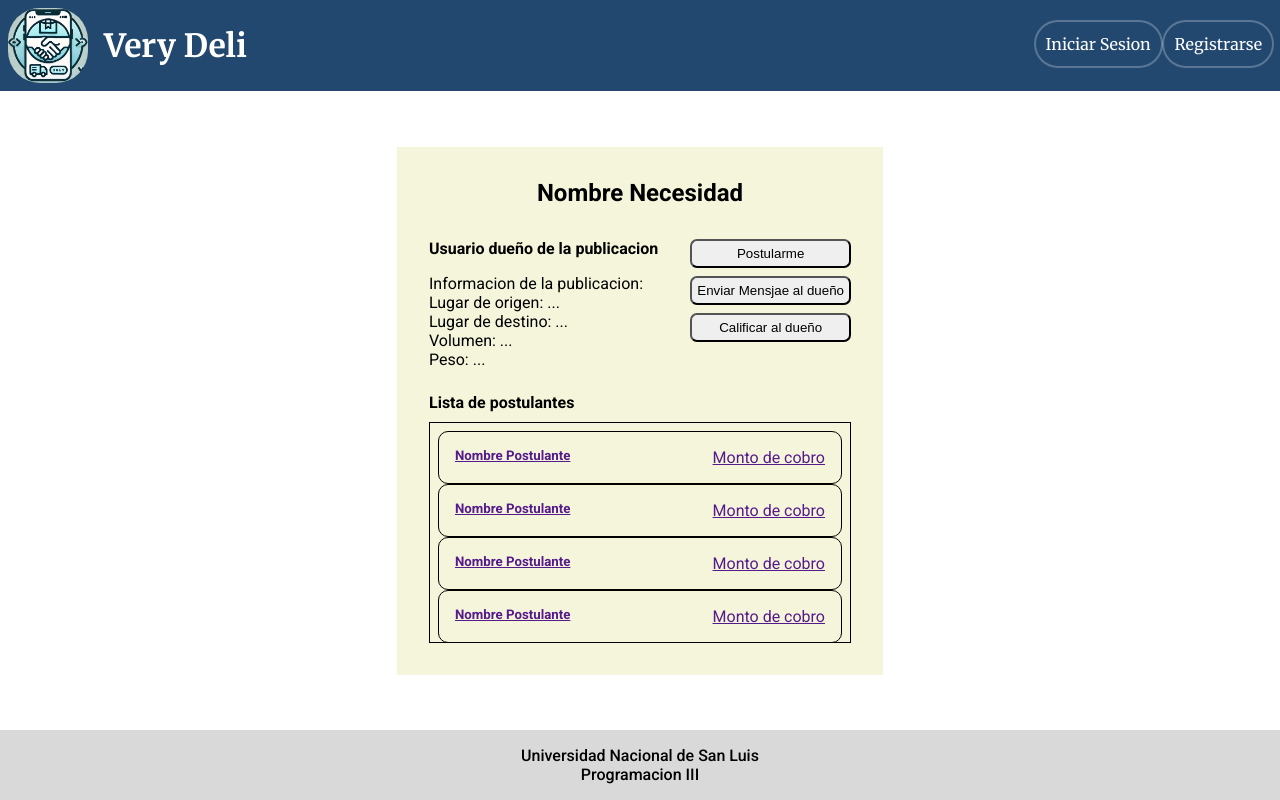
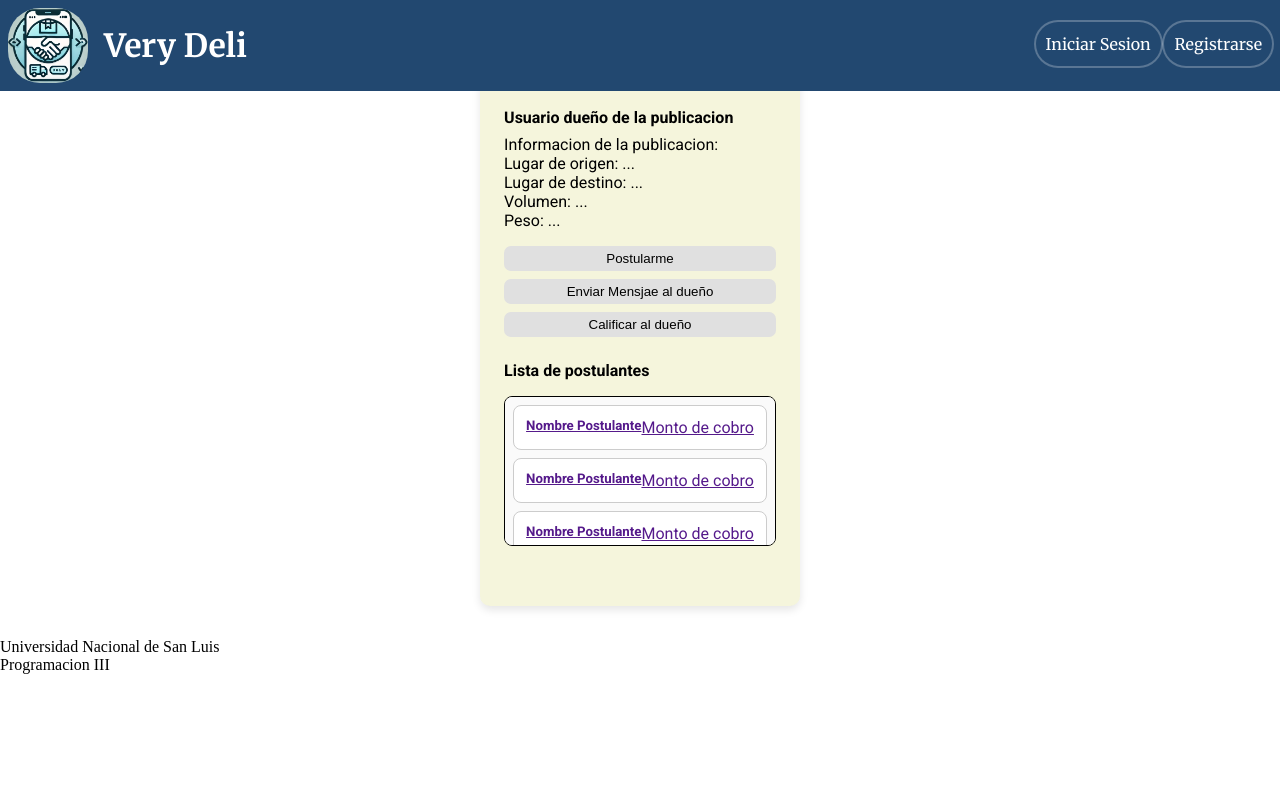
Before and after one commit to jero447/Proyecto-Integrador-Very-Deli, a PHP site: page /paginas/publicacion.php in a window 1280 px wide. Run offline with PHP 8.4, Linux system fonts and the light colour scheme.

Commit message:
ultimos cambios antes de pulir el feature.

```diff
--- a/Very Deli/paginas/estilos-publicacion.css
+++ b/Very Deli/paginas/estilos-publicacion.css
@@ -9,6 +9,11 @@
     padding: 0.5rem;
     background-color: #224870;
     font-family:  "Merriweather", serif;
+    position: fixed;
+    width: 100%;
+    top: 0;
+    left: 0;
+    z-index: 1000;
 }
 .vinculo-home{
     text-decoration: none;
@@ -80,103 +132,197 @@
     font-family: "Roboto", sans-serif;
     display: flex;
 }
-.contenedor-publicacion{
-    background-color: beige;
+.contenedor-publicacion {
+    background-color: #f5f5dc; /* beige */
     display: flex;
     flex-direction: column;
-    margin: auto;
-    padding: 2rem;
-    height: 33rem;
+    margin: 2rem auto;
+    padding: 1.5rem;
+    max-width: 600px;
+    border-radius: 10px;
+    box-shadow: 0px 4px 8px rgba(0, 0, 0, 0.1);
+}
 
-}
-.contenedor-publicacion h2{
-    margin-bottom: 2rem;
+.contenedor-publicacion h2 {
+    margin-bottom: 1.5rem;
     text-align: center;
 }
-.info-publicacion{
+
+.info-publicacion {
     display: flex;
-    gap: 2rem;
+    flex-direction: column;
+    gap: 1rem;
     margin-bottom: 1.5rem;
 }
-.info-publicacion h4{
-    margin-bottom: 1rem;
+
+.info-publicacion h4 {
+    margin-bottom: 0.5rem;
 }
-.btns-publicacion{
+
+.lista-postulantes {
+    border: 1px solid black;
+    padding: 0.5rem;
+    overflow-y: auto;
+    max-height: 150px;
+    margin-top: 1rem;
+    border-radius: 8px;
+    background-color: #fafafa;
+}
+
+.postulante {
+    display: flex;
+    justify-content: space-between;
+    padding: 0.75rem;
+    border: 1px solid #ccc;
+    border-radius: 8px;
+    background-color: #fff;
+    margin-bottom: 0.5rem;
+}
+
+.btns-publicacion {
     display: flex;
     flex-direction: column;
     gap: 0.5rem;
 }
-.postulante{
+
+.btn {
+    padding: 5px;
+    border-radius: 7px;
+    cursor: pointer;
+    background-color: #e0e0e0;
+    border: none;
+    transition: background-color 0.3s ease;
+}
+
+.btn:hover {
+    background-color: #d0d0d0;
+}
+
+/* Estilos para la sección de comentarios */
+.contenedor-publicacion {
+    background-color: #f5f5dc; /* beige */
     display: flex;
-    justify-content: space-between;
-    padding: 1rem;
-    border: 1.5px solid black;
+    flex-direction: column;
+    margin: 2rem auto;
+    padding: 1.5rem;
+    max-width: 600px;
     border-radius: 10px;
+    box-shadow: 0px 4px 8px rgba(0, 0, 0, 0.1);
 }
-.lista-postulantes{
+
+.contenedor-publicacion h2 {
+    margin-bottom: 1.5rem;
+    text-align: center;
+}
+
+.info-publicacion {
+    display: flex;
+    flex-direction: column;
+    gap: 1rem;
+    margin-bottom: 1.5rem;
+}
+
+.info-publicacion h4 {
+    margin-bottom: 0.5rem;
+}
+
+.lista-postulantes {
     border: 1px solid black;
     padding: 0.5rem;
     overflow-y: auto;
-    margin-top: 10px;
+    max-height: 150px; /* Ajusta la altura según lo necesario */
+    margin-top: 1rem;
+    border-radius: 8px;
+    background-color: #fafafa;
 }
-.btn{
+
+.postulante {
+    display: flex;
+    justify-content: space-between;
+    padding: 0.75rem;
+    border: 1px solid #ccc;
+    border-radius: 8px;
+    background-color: #fff;
+    margin-bottom: 0.5rem;
+}
+
+.btns-publicacion {
+    display: flex;
+    flex-direction: column;
+    gap: 0.5rem;
+}
+
+.btn {
     padding: 5px;
     border-radius: 7px;
     cursor: pointer;
-}
-.btn:hover{
-    background-color: #D9D9D9;
-}
-footer{
-    padding: 1rem;
-    text-align: center;
-    font-family: "Roboto", sans-serif;
-    font-weight: 500;
-    background-color: #D9D9D9;
-}
-/* ESTILOS DEL BOTON DESPLEGABLE */
-.dropdown {
-    position: relative;
-    display: inline-block;
+    background-color: #e0e0e0;
+    border: none;
+    transition: background-color 0.3s ease;
 }
 
-.dropbtn {
-    background-color: beige;
-    color: black;
-    padding: 10px;
-    font-size: 16px;
-    border: none;
-    cursor: pointer;
-    border-radius: 10px;
+.btn:hover {
+    background-color: #d0d0d0;
 }
 
-.dropdown-content {
-    font-size: small;
-    display: none;
-    position: absolute;
-    background-color: #f9f9f9;
-    min-width: 80px;
-    box-shadow: 0px 8px 16px 0px rgba(0,0,0,0.2);
-    z-index: 1;
+/* Estilos para la sección de comentarios */
+.seccion-comentarios {
+    margin-top: 1.5rem;
+    padding-top: 1rem;
+    border-top: 1px solid #ddd;
+    max-height: 300px;
+    overflow-y: auto;
 }
 
-.dropdown-content a {
-    color: black;
-    padding: 12px 16px;
-    text-decoration: none;
-    display: block;
-    border-radius: 10px;
+.seccion-comentarios h4 {
+    font-size: 1.2rem;
+    margin-bottom: 0.8rem;
+    color: #333;
 }
 
-.dropdown-content a:hover {
-    background-color: #f1f1f1;
-    border-radius: 10px;
+.comentario {
+    margin-bottom: 1rem;
+    padding: 0.75rem;
+    border: 1px solid #ddd;
+    border-radius: 8px;
+    background-color: #f9f9f9;
 }
 
-.dropdown:hover .dropdown-content {
-    display: block;
+.comentario p {
+    margin: 0.3rem 0;
 }
 
-.dropdown:hover .dropbtn {
-    background-color: beige;
+.comentario .respuestas {
+    margin-left: 1rem;
+    margin-top: 0.5rem;
+    padding-left: 1rem;
+    border-left: 2px solid #ddd;
 }
+
+.comentario.respuesta {
+    background-color: #fafafa;
+    border: 1px solid #eee;
+}
+
+textarea {
+    width: 100%;
+    padding: 0.5rem;
+    margin-top: 0.5rem;
+    border-radius: 5px;
+    border: 1px solid #ccc;
+    resize: vertical;
+}
+
+button[type="submit"] {
+    margin-top: 0.5rem;
+    padding: 0.5rem 1rem;
+    border-radius: 5px;
+    cursor: pointer;
+    background-color: #ddd;
+    border: 1px solid #bbb;
+    transition: background-color 0.3s ease;
+}
+
+button[type="submit"]:hover {
+    background-color: #ccc;
+}
```
Also changed, not shown: other parts of Very Deli/paginas/estilos-publicacion.css (+47 -0 lines), Very Deli/paginas/publicaciones-filtradas.php (+72 -28 lines).
